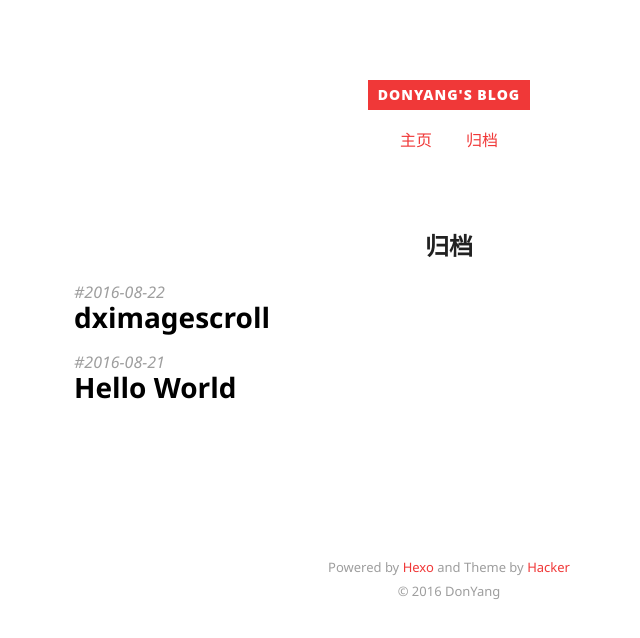
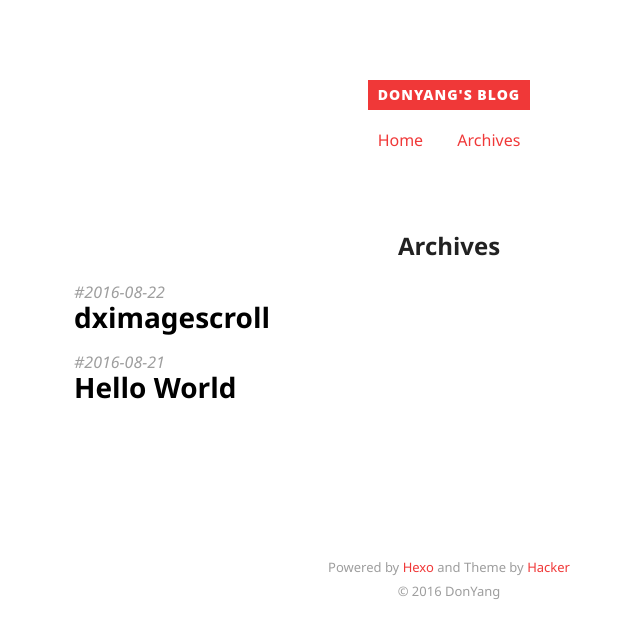
Before and after one commit to DonYang/donyang.github.io, a plain HTML site: page archives/index.html in a window 1280 px wide. Shown: the whole page, without its empty margins (191-831 px from the left). Drawn offline with Linux system fonts and the light colour scheme.

Commit message:
Site updated: 2016-08-25 07:16:44

```diff
--- a/archives/index.html
+++ b/archives/index.html
@@ -3,7 +3,7 @@
 <head>
   <meta charset="utf-8">
 
-  <title>归档 | DonYang&#39;s blog</title>
+  <title>Archives | DonYang&#39;s blog</title>
 
 
   <meta name="author" content="DonYang">
@@ -45,9 +45,9 @@
   <nav class="site-navigation">
     <ul>
 
-        <li><a href="/">主页</a></li>
+        <li><a href="/">Home</a></li>
 
-        <li><a href="/archives">归档</a></li>
+        <li><a href="/archives">Archives</a></li>
 
     </ul>
   </nav>
@@ -58,7 +58,7 @@
 
 <article>
 
-  <h2 class="article-title ">归档</h2>
+  <h2 class="article-title ">Archives</h2>
 
   <div class="archive">
 
```
Also changed, not shown: 2016/08/21/hello-world/index.html (+2 -2 lines), 2016/08/22/dximagescroll/index.html (+2 -2 lines), archives/2016/08/index.html (+3 -3 lines), archives/2016/index.html (+3 -3 lines), index.html (+4 -4 lines).
